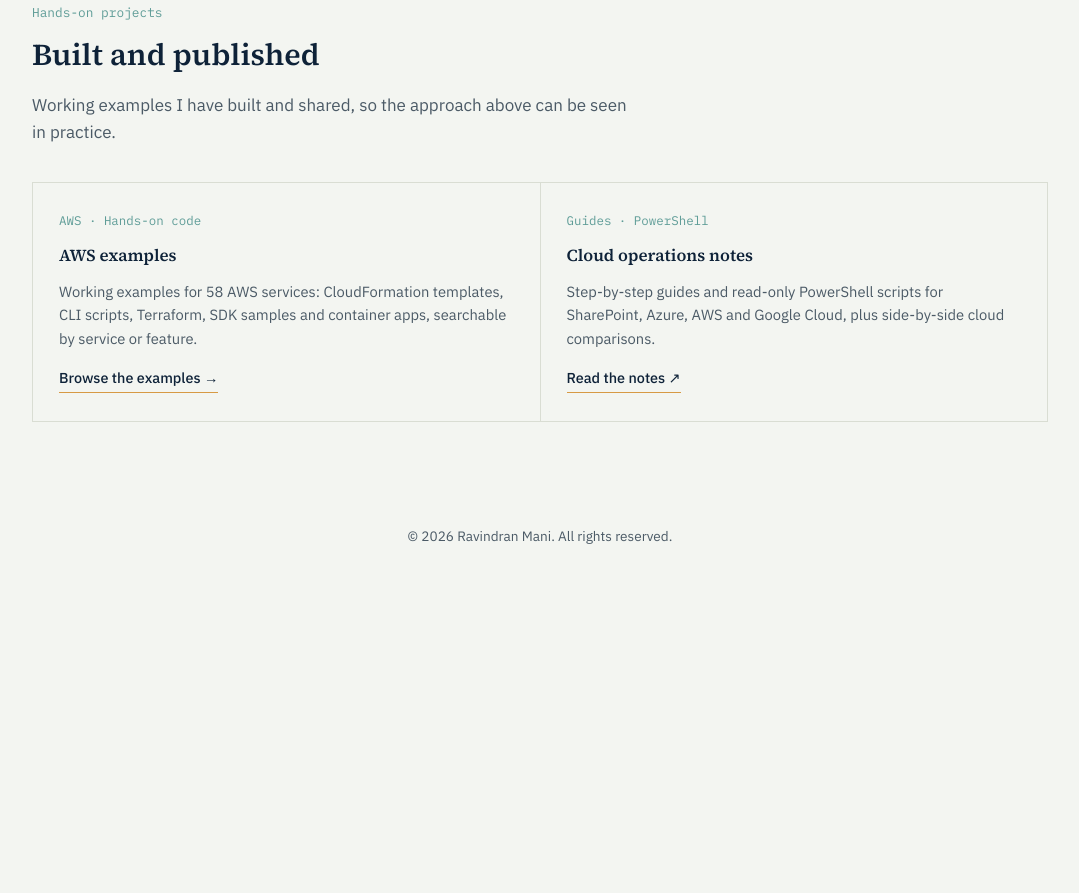
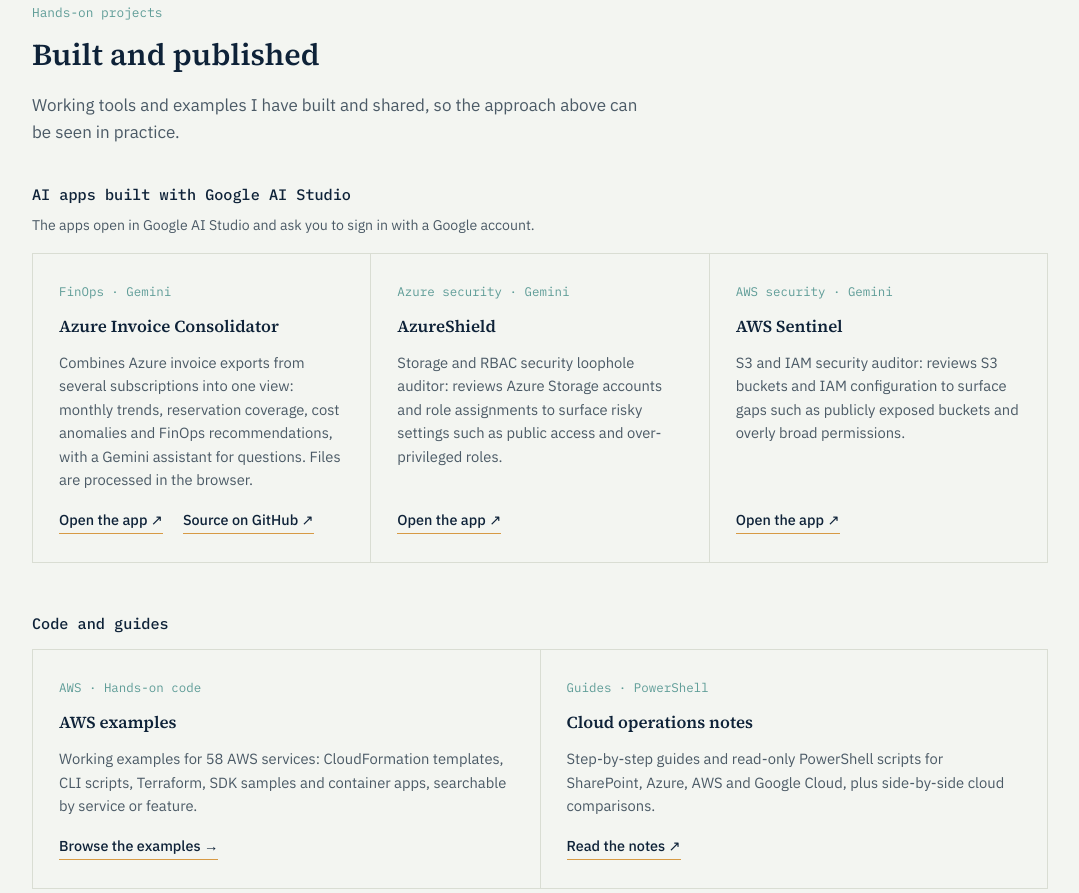
Before and after one commit to ravindranmani1980/ravindran.in, a plain HTML site: page ai-automation.html in a window 1280 px wide. Shown: the part 691-1584 px from the top of the page, without its empty margins (100-1179 px from the left). Before the commit the page ends 1266 px from the top, so only its background shows below. Drawn offline with Linux system fonts and the light colour scheme.

Commit message:
Site update 2026-10-20 17:13

```diff
--- a/ai-automation.html
+++ b/ai-automation.html
@@ -56,14 +56,19 @@
       <div class="section-head">
         <div class="kicker mono">Hands-on projects</div>
         <h2 id="projects-heading">Built and published</h2>
-        <p>Working examples I have built and shared, so the approach above can be seen in practice.</p>
+        <p>Working tools and examples I have built and shared, so the approach above can be seen in practice.</p>
       </div>
+      <h3 class="proj-group">AI apps built with Google AI Studio</h3>
+      <p class="proj-note">The apps open in Google AI Studio and ask you to sign in with a Google account.</p>
       <div class="cards projects">
-        <!-- Google AI Studio app: fill in the name, description and link, then remove these comment markers.
-        <article class="card"><span class="idx mono">Google AI Studio · Gemini</span><h3><a href="APP-LINK" target="_blank" rel="noopener">APP NAME</a></h3><p>ONE OR TWO SENTENCES ON WHAT THE APP DOES AND THE PROBLEM IT SOLVES.</p><a class="card-link" href="APP-LINK" target="_blank" rel="noopener">Open the app <span aria-hidden="true">&#8599;</span></a></article>
-        -->
-        <article class="card"><span class="idx mono">AWS · Hands-on code</span><h3><a href="aws-examples.html">AWS examples</a></h3><p>Working examples for 58 AWS services: CloudFormation templates, CLI scripts, Terraform, SDK samples and container apps, searchable by service or feature.</p><a class="card-link" href="aws-examples.html">Browse the examples <span aria-hidden="true">&rarr;</span></a></article>
-        <article class="card"><span class="idx mono">Guides · PowerShell</span><h3><a href="https://notes.ravindran.in/" target="_blank" rel="noopener">Cloud operations notes</a></h3><p>Step-by-step guides and read-only PowerShell scripts for SharePoint, Azure, AWS and Google Cloud, plus side-by-side cloud comparisons.</p><a class="card-link" href="https://notes.ravindran.in/" target="_blank" rel="noopener">Read the notes <span aria-hidden="true">&#8599;</span></a></article>
+        <article class="card"><span class="idx mono">FinOps · Gemini</span><h3><a href="https://ai.studio/apps/b1e374d9-f7d5-4398-8e5a-0cadd4e1063c" target="_blank" rel="noopener">Azure Invoice Consolidator</a></h3><p>Combines Azure invoice exports from several subscriptions into one view: monthly trends, reservation coverage, cost anomalies and FinOps recommendations, with a Gemini assistant for questions. Files are processed in the browser.</p><div class="card-links"><a class="card-link" href="https://ai.studio/apps/b1e374d9-f7d5-4398-8e5a-0cadd4e1063c" target="_blank" rel="noopener">Open the app <span aria-hidden="true">&#8599;</span></a><a class="card-link" href="https://github.com/ravindranmani1980/Azure-IG" target="_blank" rel="noopener">Source on GitHub <span aria-hidden="true">&#8599;</span></a></div></article>
+        <article class="card"><span class="idx mono">Azure security · Gemini</span><h3><a href="https://ai.studio/apps/840ecd13-b3d2-4004-b0a7-c165fe8899fc" target="_blank" rel="noopener">AzureShield</a></h3><p>Storage and RBAC security loophole auditor: reviews Azure Storage accounts and role assignments to surface risky settings such as public access and over-privileged roles.</p><div class="card-links"><a class="card-link" href="https://ai.studio/apps/840ecd13-b3d2-4004-b0a7-c165fe8899fc" target="_blank" rel="noopener">Open the app <span aria-hidden="true">&#8599;</span></a></div></article>
+        <article class="card"><span class="idx mono">AWS security · Gemini</span><h3><a href="https://ai.studio/apps/5936fde7-b064-46c6-976a-5390e709326a" target="_blank" rel="noopener">AWS Sentinel</a></h3><p>S3 and IAM security auditor: reviews S3 buckets and IAM configuration to surface gaps such as publicly exposed buckets and overly broad permissions.</p><div class="card-links"><a class="card-link" href="https://ai.studio/apps/5936fde7-b064-46c6-976a-5390e709326a" target="_blank" rel="noopener">Open the app <span aria-hidden="true">&#8599;</span></a></div></article>
+      </div>
+      <h3 class="proj-group">Code and guides</h3>
+      <div class="cards projects two">
+        <article class="card"><span class="idx mono">AWS · Hands-on code</span><h3><a href="aws-examples.html">AWS examples</a></h3><p>Working examples for 58 AWS services: CloudFormation templates, CLI scripts, Terraform, SDK samples and container apps, searchable by service or feature.</p><div class="card-links"><a class="card-link" href="aws-examples.html">Browse the examples <span aria-hidden="true">&rarr;</span></a></div></article>
+        <article class="card"><span class="idx mono">Guides · PowerShell</span><h3><a href="https://notes.ravindran.in/" target="_blank" rel="noopener">Cloud operations notes</a></h3><p>Step-by-step guides and read-only PowerShell scripts for SharePoint, Azure, AWS and Google Cloud, plus side-by-side cloud comparisons.</p><div class="card-links"><a class="card-link" href="https://notes.ravindran.in/" target="_blank" rel="noopener">Read the notes <span aria-hidden="true">&#8599;</span></a></div></article>
       </div>
     </div>
   </section>
--- a/css/style.css
+++ b/css/style.css
@@ -301,10 +301,14 @@ a:focus-visible,button:focus-visible{outline:3px solid var(--accent);outline-off
 @media (max-width:560px){ .xh-metric .num.word{ font-size:1.05rem; } }
 
 /* Hands-on projects (ai-automation.html) */
-.cards.projects{ grid-template-columns:repeat(auto-fit, minmax(240px, 1fr)); }
+.proj-group{ font-family:'IBM Plex Mono', monospace; font-size:0.95rem; font-weight:500; color:var(--navy); margin:0 0 14px; }
+.proj-note{ color:var(--ink-soft); font-size:0.88rem; margin:-6px 0 16px; }
+.cards.projects + .proj-group{ margin-top:48px; }
+.cards.projects.two{ grid-template-columns:repeat(auto-fit, minmax(240px, 1fr)); }
 .cards.projects .card{ display:flex; flex-direction:column; }
 .cards.projects .card p{ flex:1; }
 .cards.projects h3 a{ color:inherit; text-decoration:none; border-bottom:1px solid transparent; }
 .cards.projects h3 a:hover, .cards.projects h3 a:focus-visible{ border-color:var(--accent); }
-.card-link{ align-self:flex-start; margin-top:16px; font-size:0.9rem; font-weight:500; color:var(--navy); text-decoration:none; border-bottom:1px solid var(--accent); padding-bottom:2px; }
+.card-links{ display:flex; flex-wrap:wrap; gap:8px 20px; margin-top:16px; }
+.card-link{ font-size:0.9rem; font-weight:500; color:var(--navy); text-decoration:none; border-bottom:1px solid var(--accent); padding-bottom:2px; }
 .card-link:hover, .card-link:focus-visible{ color:var(--ink); }
```
